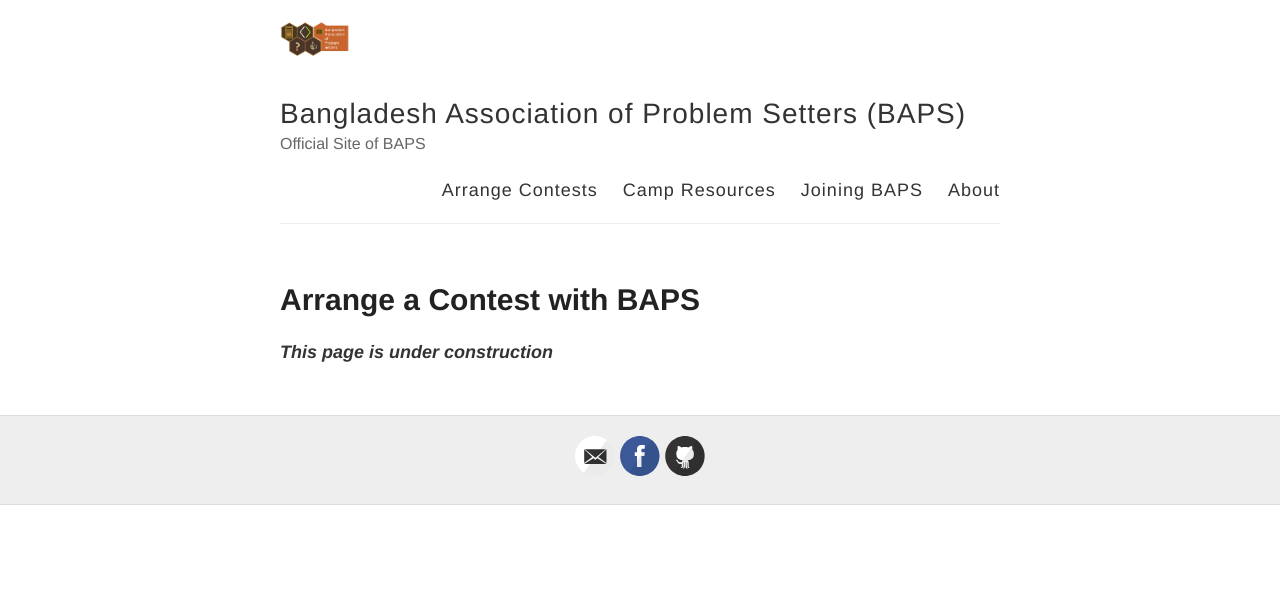
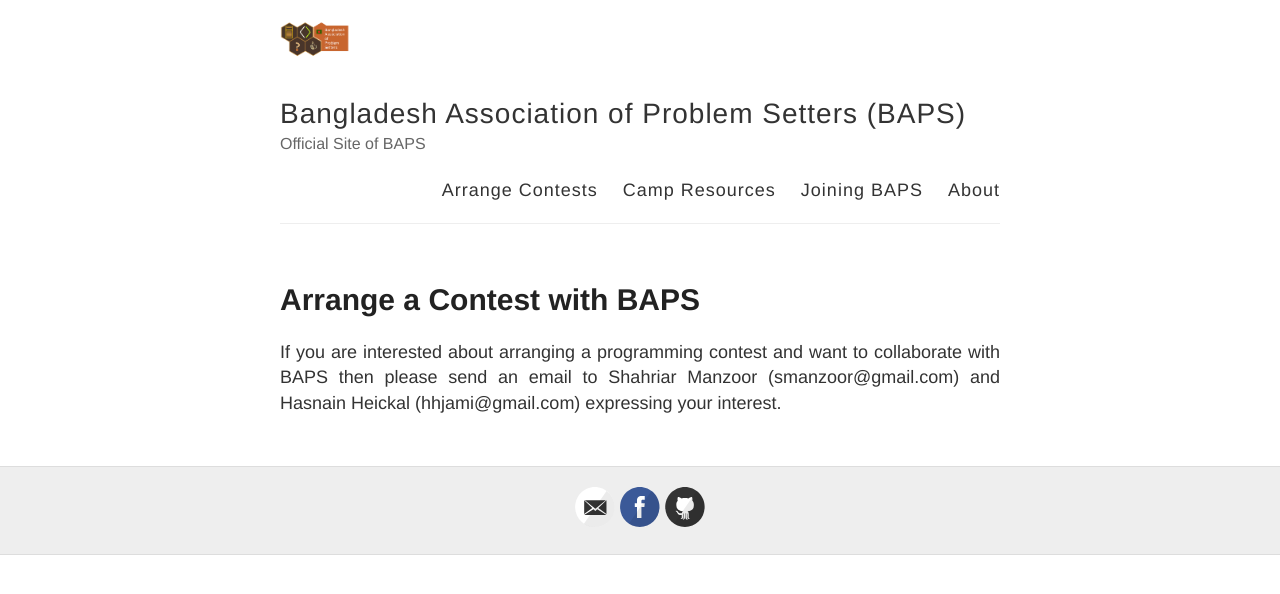
Before and after one commit to baps-bgd/baps-bgd.github.io, a Jekyll site: the page built from arrange-contests.md, in a window 1280 px wide. Shown: the top 594 px of the page. Built offline with Jekyll 4.4.1, drawn with Linux system fonts in a browser that asks for light colours.

Commit message:
Update arrange-contests.md

```diff
--- a/arrange-contests.md
+++ b/arrange-contests.md
@@ -4,4 +4,4 @@
 permalink: /arrange-contests/
 ---
 
-***This page is under construction***
+If you are interested about arranging a programming contest and want to collaborate with BAPS then please send an email to Shahriar Manzoor (smanzoor@gmail.com) and Hasnain Heickal (hhjami@gmail.com) expressing your interest.
```
